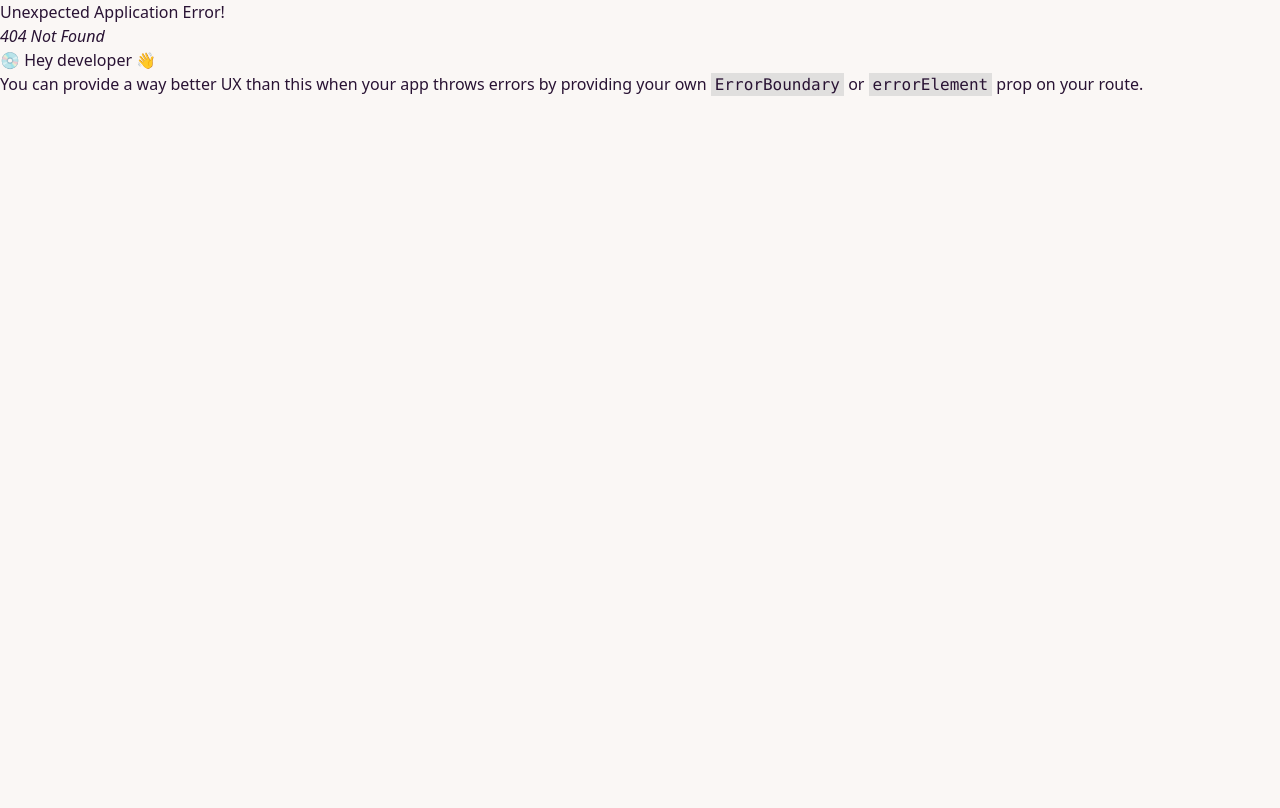
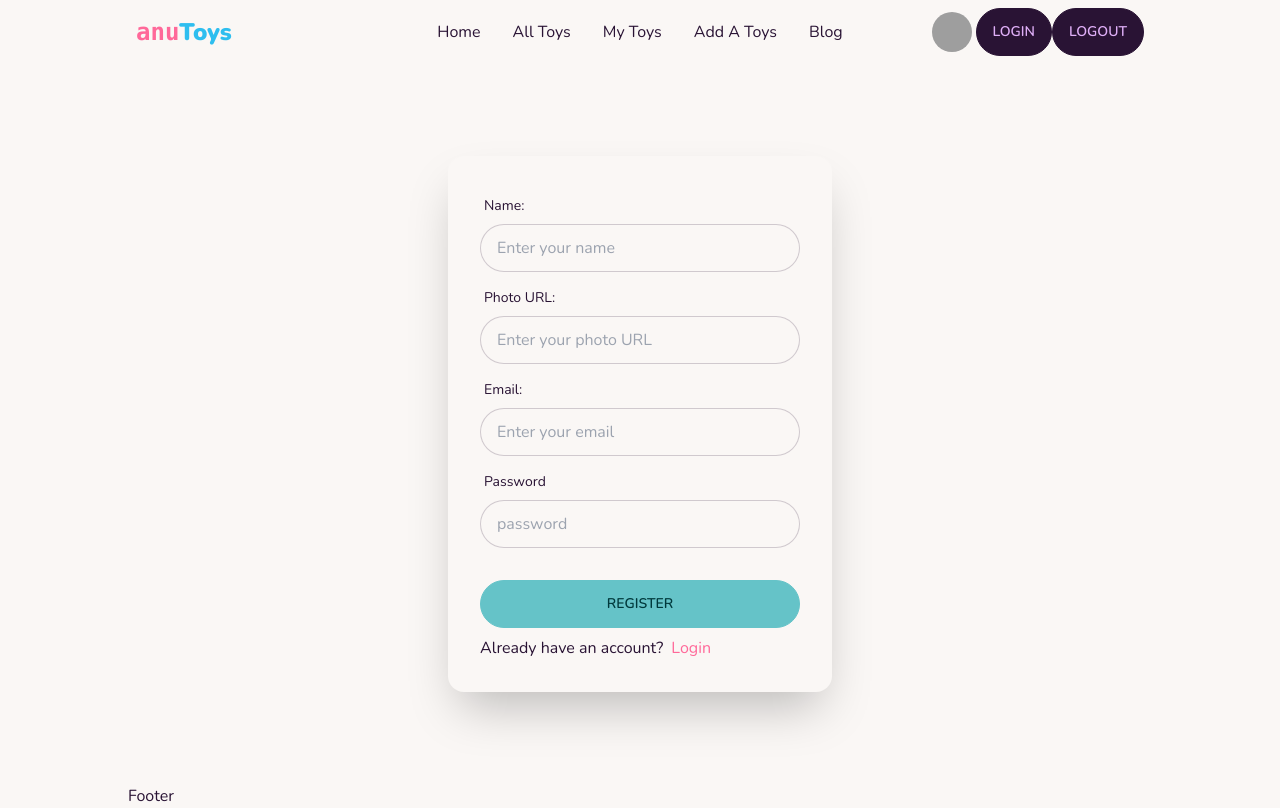
Before and after one commit to Anuwar-Hosain/toys-market-client-done, a React (Vite) app: page /register in a window 1280 px wide. Before the commit this address had no page. Built offline with nearby package versions, Linux system fonts and the light colour scheme; grey boxes are pictures that could not be loaded.

Commit message:
register section added done

```diff
--- a/src/Routes/Routes.jsx
+++ b/src/Routes/Routes.jsx
@@ -2,6 +2,7 @@ import { createBrowserRouter } from "react-router-dom";
 import MainLayout from "../layouts/MainLayout";
 import Home from "../page/Home/Home/Home";
 import Login from "../page/Login/Login";
+import Register from "../page/Register/Register";
 const router = createBrowserRouter([
   {
     path: "/",
@@ -15,6 +16,10 @@ const router = createBrowserRouter([
         path: "login",
         element: <Login></Login>,
       },
+      {
+        path: "register",
+        element: <Register></Register>,
+      },
     ],
   },
 ]);
--- a/src/index.css
+++ b/src/index.css
@@ -3,6 +3,9 @@
 @tailwind base;
 @tailwind components;
 @tailwind utilities;
+* {
+  font-family: "Nunito", sans-serif;
+}
 
 .size {
   width: 80vw;
--- a/src/page/Login/Login.jsx
+++ b/src/page/Login/Login.jsx
@@ -1,10 +1,11 @@
 import React from "react";
 import { Link } from "react-router-dom";
+import { BsGoogle } from "react-icons/bs";
 
 const Login = () => {
   return (
     <section className="size">
-      <div className="hero min-h-[90vh]">
+      <div className="hero min-h-[90vh] font">
         <div className="card flex-shrink-0 w-full max-w-sm shadow-2xl bg-base-100">
           <div className="card-body">
             <div className="form-control">
@@ -26,14 +27,21 @@ const Login = () => {
                 placeholder="password"
                 className="input input-bordered"
               />
-              <label className="label">
-                <Link to="/register" className="label-text-alt link link-hover">
-                  Forgot password?
-                </Link>
-              </label>
             </div>
             <div className="form-control mt-6">
-              <button className="btn btn-primary">Login</button>
+              <button className="btn btn-primary mainColor ">Login</button>
+            </div>
+            <div className="text-center flex flex-col items-center justify-center">
+              <p>Or Sign In with</p>
+              <div className="bg-slate-300 p-2 w-8 h-8 rounded-full text-center cursor-pointer">
+                <BsGoogle></BsGoogle>
+              </div>
+            </div>
+            <div className="">
+              Have an account?
+              <Link to="/register" className="ml-2 mainColor">
+                Sign In
+              </Link>
             </div>
           </div>
         </div>
--- /dev/null
+++ b/src/page/Register/Register.jsx
@@ -0,0 +1,73 @@
+import React from "react";
+import { Link } from "react-router-dom";
+
+const Register = () => {
+  return (
+    <section className="size">
+      <div className="hero min-h-[90vh]">
+        <div className="card flex-shrink-0 w-full max-w-sm shadow-2xl bg-base-100">
+          <div className="card-body">
+            <div className="form-control">
+              <label className="label">
+                <span className="label-text">Name:</span>
+              </label>
+              <input
+                type="text"
+                name="name"
+                required
+                placeholder="Enter your name"
+                className="input input-bordered"
+              />
+            </div>
+            <div className="form-control">
+              <label className="label">
+                <span className="label-text">Photo URL:</span>
+              </label>
+              <input
+                type="link"
+                name="photo"
+                required
+                placeholder="Enter your photo URL"
+                className="input input-bordered"
+              />
+            </div>
+            <div className="form-control">
+              <label className="label">
+                <span className="label-text">Email:</span>
+              </label>
+              <input
+                type="email"
+                name="email"
+                required
+                placeholder="Enter your email"
+                className="input input-bordered"
+              />
+            </div>
+            <div className="form-control">
+              <label className="label">
+                <span className="label-text">Password</span>
+              </label>
+              <input
+                type="text"
+                placeholder="password"
+                required
+                className="input input-bordered"
+              />
+            </div>
+            <div className="form-control mt-6">
+              <button className="btn btn-primary">Register</button>
+            </div>
+            <div className="">
+              Already have an account?
+              <Link to="/register" className="ml-2 mainColor">
+                Login
+              </Link>
+            </div>
+          </div>
+        </div>
+      </div>
+    </section>
+  );
+};
+
+export default Register;
```
